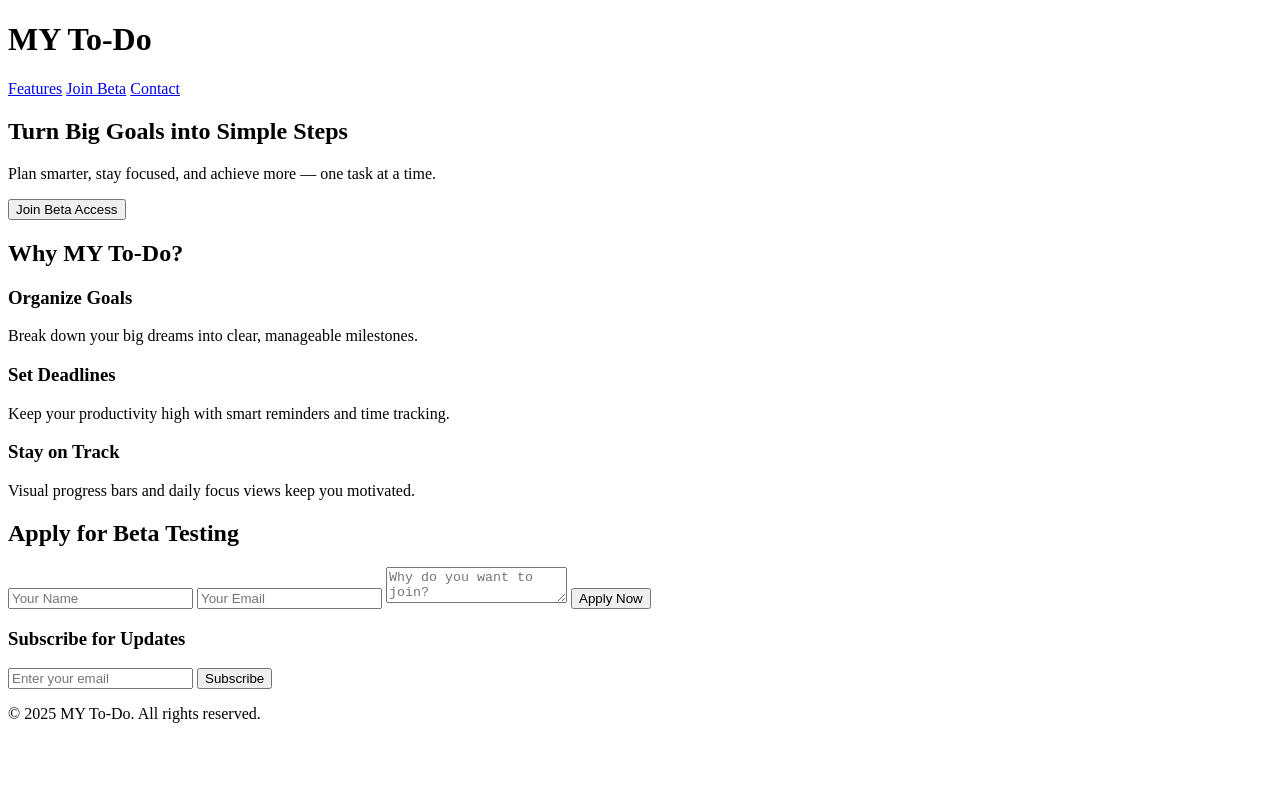
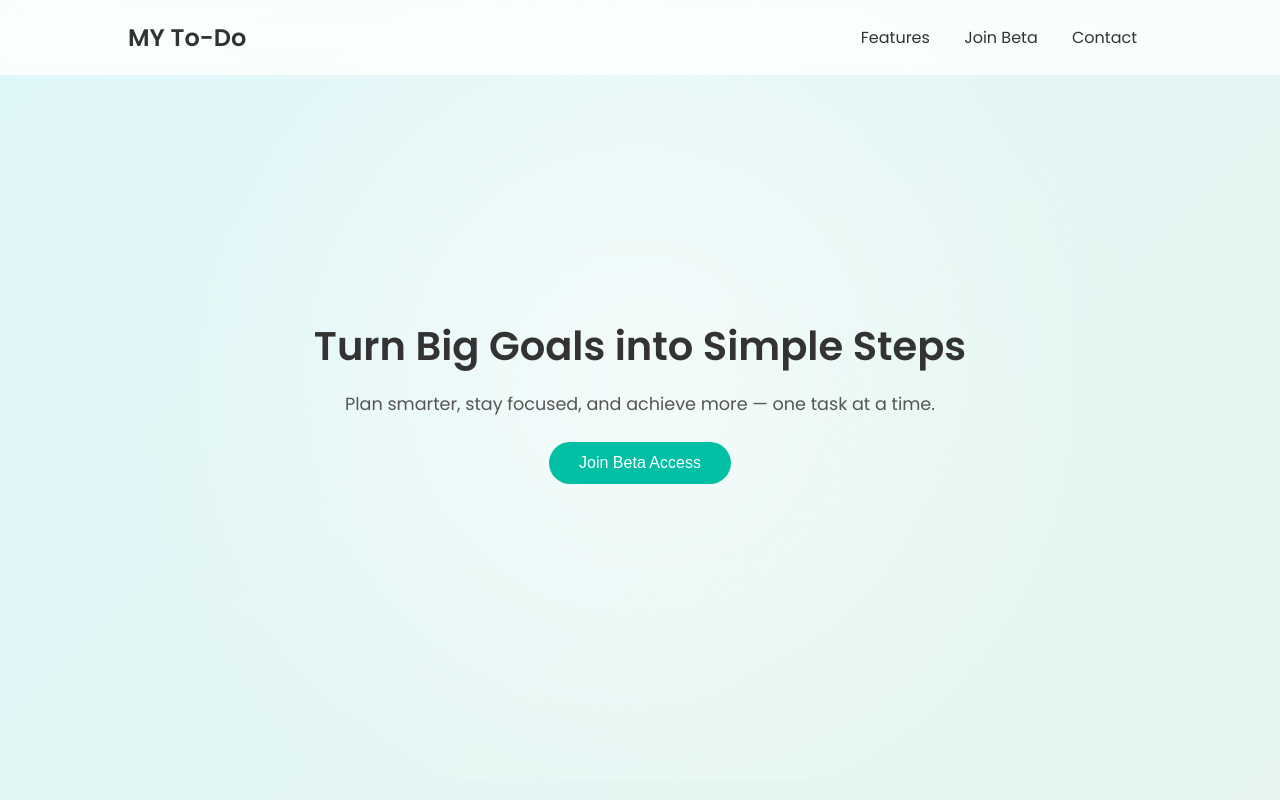
Before and after one commit to aashishprajapat454/CODSOFT, a plain HTML site: page Landing page/index.html in a window 1280 px wide. Shown: the top 800 px of the page. Drawn offline with nearby package versions, Linux system fonts and the light colour scheme; files whose address does not match are found by name.

Commit message:
landing page complite

```diff
--- a/Landing page/index.html
+++ b/Landing page/index.html
@@ -1,5 +1,6 @@
 <!DOCTYPE html>
 <html lang="en">
+
 <head>
     <meta charset="UTF-8" />
     <meta name="viewport" content="width=device-width, initial-scale=1.0" />
@@ -7,6 +8,7 @@
     <link rel="stylesheet" href="style.css" />
     <link href="https://fonts.googleapis.com/css2?family=Poppins:wght@400;600&display=swap" rel="stylesheet">
 </head>
+
 <body>
     <!-- Header -->
     <header class="header">
@@ -51,9 +53,9 @@
     <section id="beta" class="beta-section">
         <h2>Apply for Beta Testing</h2>
         <form id="betaForm">
-      <input type="text" id="name" placeholder="Your Name" required />
-      <input type="email" id="email" placeholder="Your Email" required />
-      <textarea id="message" placeholder="Why do you want to join?" required></textarea>
+            <input type="text" name="name" placeholder="Your Name" required />
+            <input type="email" name="email" placeholder="Your Email" required />
+            <textarea name="message" placeholder="Why do you want to join?" required></textarea>
             <button type="submit">Apply Now</button>
         </form>
     </section>
@@ -63,13 +65,20 @@
         <div class="newsletter">
             <h3>Subscribe for Updates</h3>
             <form id="newsletterForm">
-        <input type="email" placeholder="Enter your email" required />
+                <input type="email" name="email" placeholder="Enter your email" required />
                 <button type="submit">Subscribe</button>
             </form>
         </div>
         <p>© 2025 MY To-Do. All rights reserved.</p>
     </footer>
+    <script type="text/javascript" src="https://cdn.jsdelivr.net/npm/emailjs-com@3/dist/email.min.js"></script>
+    <script type="text/javascript">
+        (function () {
+            emailjs.init("2wiqu7HmxIq3741X_"); // replace with your EmailJS public key
+        })();
+    </script>
 
     <script src="script.js"></script>
 </body>
+
 </html>
--- /dev/null
+++ b/Landing page/script.js
@@ -0,0 +1,41 @@
+// Scroll to Beta Form
+function scrollToForm() {
+  document.getElementById("beta").scrollIntoView({ behavior: "smooth" });
+}
+
+// Beta Form Submission via EmailJS
+document.getElementById("betaForm").addEventListener("submit", function (e) {
+  e.preventDefault();
+
+  // Replace with your EmailJS service ID and template ID
+  const serviceID = "service_lqaas6k";
+  const templateID = "template_ben15lj";
+
+  emailjs.sendForm(serviceID, templateID, this)
+    .then(() => {
+      alert("✅ Application sent successfully! We’ll reach out soon.");
+      this.reset();
+    })
+    .catch((error) => {
+      console.error("❌ EmailJS Error:", error);
+      alert("Failed to send. Please try again later.");
+    });
+});
+
+// Newsletter Subscribe via EmailJS (optional)
+document.getElementById("newsletterForm").addEventListener("submit", function (e) {
+  e.preventDefault();
+
+  const serviceID = "service_lqaas6k";
+  const templateID = "template_ben15lj";
+
+  emailjs.sendForm(serviceID, templateID, this)
+    .then(() => {
+      alert("✅ You’re subscribed! Stay tuned for updates.");
+      this.reset();
+    })
+    .catch((error) => {
+      console.error("❌ Newsletter Error:", error);
+      alert("Failed to subscribe. Try again later.");
+    });
+});
--- a/Landing page/style.css
+++ b/Landing page/style.css
@@ -0,0 +1,203 @@
+* {
+  margin: 0;
+  padding: 0;
+  box-sizing: border-box;
+}
+
+body {
+  font-family: 'Poppins', sans-serif;
+  background: linear-gradient(135deg, #e0f7fa, #e8f5e9);
+  color: #333;
+  overflow-x: hidden;
+}
+
+/* Header */
+.header {
+  display: flex;
+  justify-content: space-between;
+  align-items: center;
+  padding: 20px 10%;
+  position: fixed;
+  width: 100%;
+  background: rgba(255, 255, 255, 0.8);
+  backdrop-filter: blur(8px);
+  z-index: 10;
+}
+
+.logo {
+  font-weight: 600;
+  font-size: 1.5rem;
+}
+
+.nav a {
+  margin: 0 15px;
+  text-decoration: none;
+  color: #333;
+  transition: color 0.3s;
+}
+
+.nav a:hover {
+  color: #00bfa5;
+}
+
+/* Hero */
+.hero {
+  height: 100vh;
+  display: flex;
+  justify-content: center;
+  align-items: center;
+  text-align: center;
+  position: relative;
+  padding: 0 10%;
+}
+
+.hero-content h2 {
+  font-size: 2.5rem;
+  margin-bottom: 15px;
+}
+
+.hero-content p {
+  font-size: 1.1rem;
+  margin-bottom: 25px;
+  color: #555;
+}
+
+.cta-btn {
+  padding: 12px 30px;
+  border: none;
+  background: #00bfa5;
+  color: white;
+  border-radius: 30px;
+  font-size: 1rem;
+  cursor: pointer;
+  transition: background 0.3s, transform 0.2s;
+}
+
+.cta-btn:hover {
+  background: #00997b;
+  transform: scale(1.05);
+}
+
+/* Background Animation */
+.animated-bg {
+  position: absolute;
+  top: 0;
+  left: 0;
+  width: 100%;
+  height: 100%;
+  z-index: -1;
+  background: radial-gradient(circle, rgba(255,255,255,0.6) 0%, transparent 70%);
+  animation: float 6s ease-in-out infinite alternate;
+}
+
+@keyframes float {
+  from { transform: translateY(0); }
+  to { transform: translateY(-20px); }
+}
+
+/* Features */
+.features {
+  padding: 80px 10%;
+  text-align: center;
+}
+
+.feature-grid {
+  display: flex;
+  flex-wrap: wrap;
+  justify-content: center;
+  gap: 25px;
+  margin-top: 40px;
+}
+
+.feature-card {
+  background: white;
+  border-radius: 15px;
+  box-shadow: 0 2px 8px rgba(0,0,0,0.1);
+  padding: 30px;
+  flex: 1 1 280px;
+  transition: transform 0.3s, box-shadow 0.3s;
+}
+
+.feature-card:hover {
+  transform: translateY(-5px);
+  box-shadow: 0 4px 12px rgba(0,0,0,0.15);
+}
+
+/* Beta Form */
+.beta-section {
+  padding: 80px 10%;
+  text-align: center;
+  background: #f9fbe7;
+}
+
+.beta-section form {
+  display: flex;
+  flex-direction: column;
+  gap: 15px;
+  max-width: 400px;
+  margin: 0 auto;
+}
+
+.beta-section input,
+.beta-section textarea {
+  padding: 10px 15px;
+  border-radius: 8px;
+  border: 1px solid #ccc;
+  font-size: 1rem;
+}
+
+.beta-section button {
+  background: #00bfa5;
+  color: white;
+  border: none;
+  padding: 12px;
+  border-radius: 25px;
+  cursor: pointer;
+  transition: background 0.3s;
+}
+
+.beta-section button:hover {
+  background: #00997b;
+}
+
+/* Footer */
+.footer {
+  padding: 40px 10%;
+  text-align: center;
+  background: #e0f2f1;
+}
+
+.newsletter form {
+  display: flex;
+  justify-content: center;
+  gap: 10px;
+  flex-wrap: wrap;
+  margin-top: 10px;
+}
+
+.newsletter input {
+  padding: 10px 15px;
+  border-radius: 20px;
+  border: 1px solid #ccc;
+}
+
+.newsletter button {
+  background: #00bfa5;
+  color: white;
+  border: none;
+  padding: 10px 20px;
+  border-radius: 25px;
+  cursor: pointer;
+  transition: background 0.3s;
+}
+
+.newsletter button:hover {
+  background: #00997b;
+}
+
+/* Responsive */
+@media (max-width: 768px) {
+  .hero-content h2 { font-size: 2rem; }
+  .header { flex-direction: column; }
+  .feature-grid { flex-direction: column; }
+}
```
Lines whose indentation alone changed are shown as unchanged.
